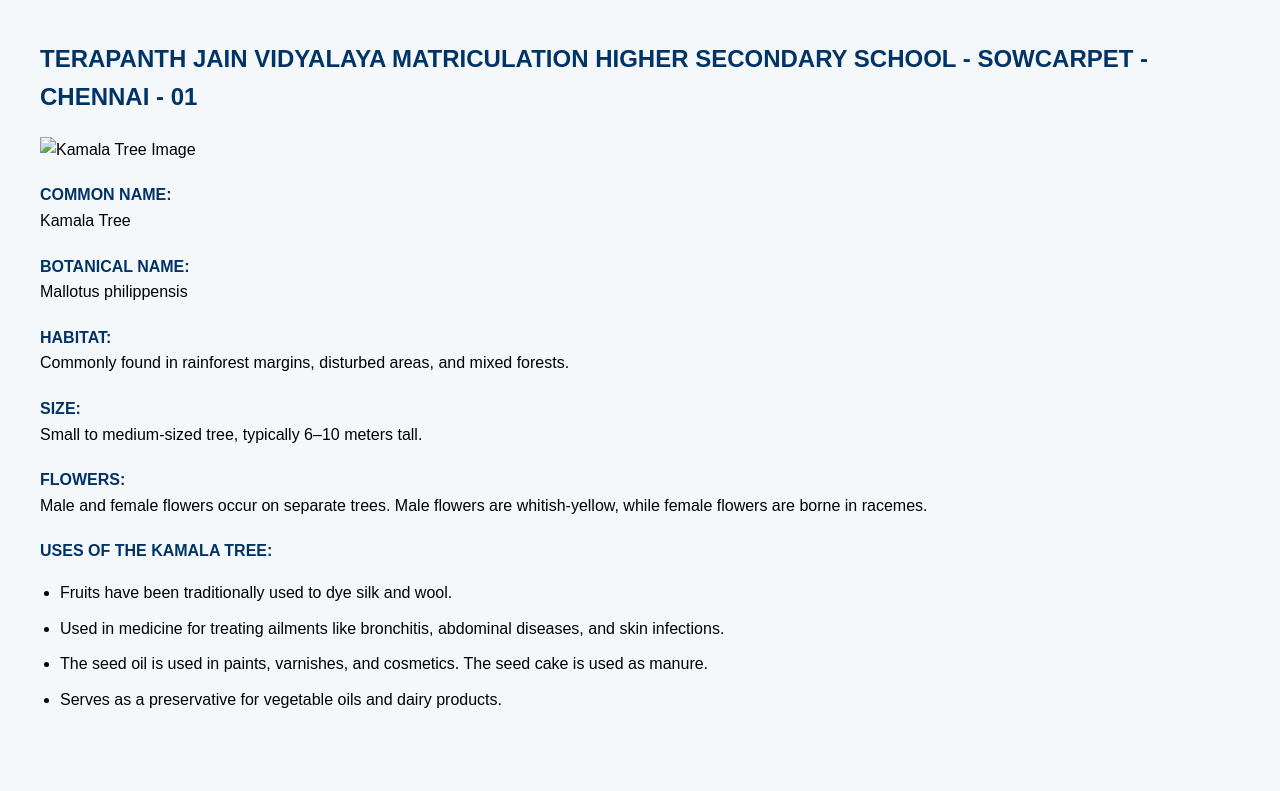
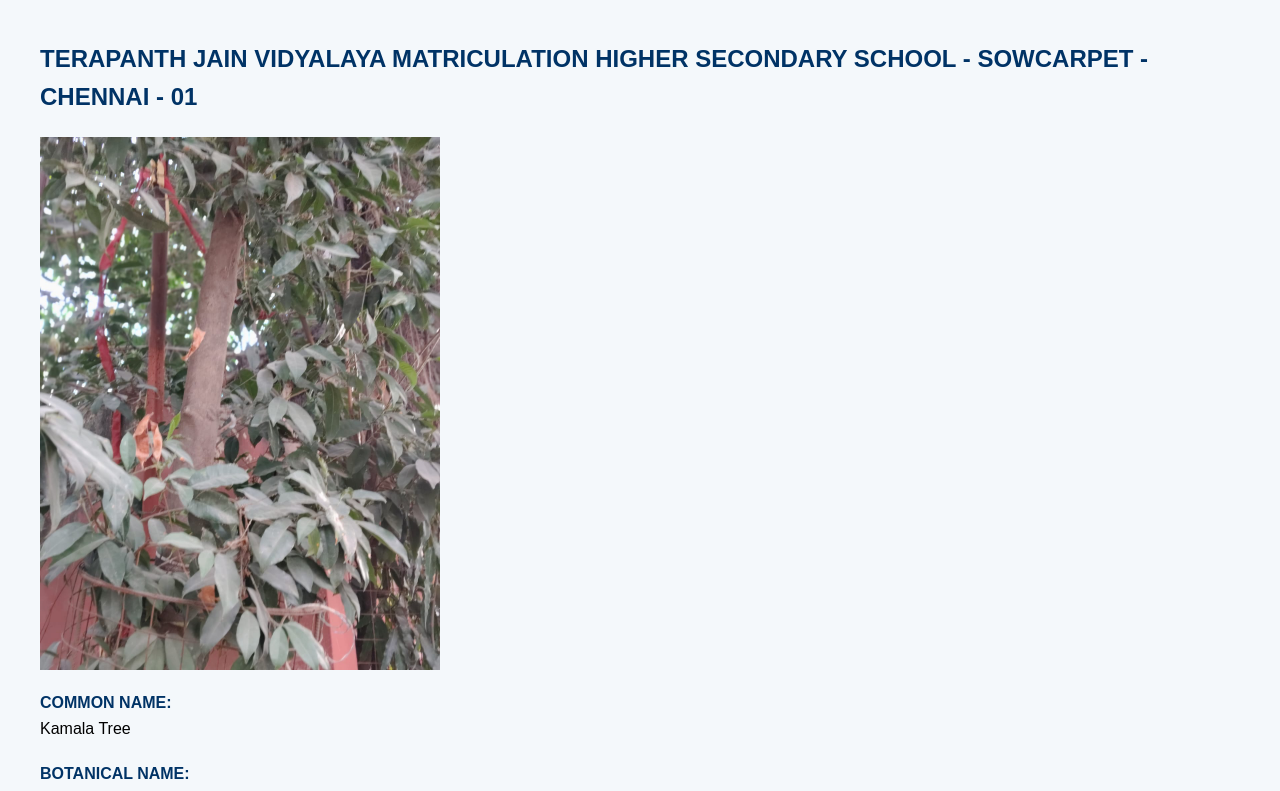
Before and after one commit to protech120/kamala-tree, a plain HTML site: page index.html in a window 1280 px wide. Shown: the top 791 px of the page. Drawn offline with Linux system fonts and the light colour scheme.

Commit message:
Update index.html

```diff
--- a/index.html
+++ b/index.html
@@ -47,7 +47,7 @@
     TERAPANTH JAIN VIDYALAYA MATRICULATION HIGHER SECONDARY SCHOOL - SOWCARPET - CHENNAI - 01
   </div>
 
-  <img src="kamala tree.jpeg" alt="Kamala Tree Image">
+  <img src="kamala_tree.jpeg" alt="Kamala Tree Image">
 
   <div class="sub-heading">COMMON NAME:</div>
   Kamala Tree
```
